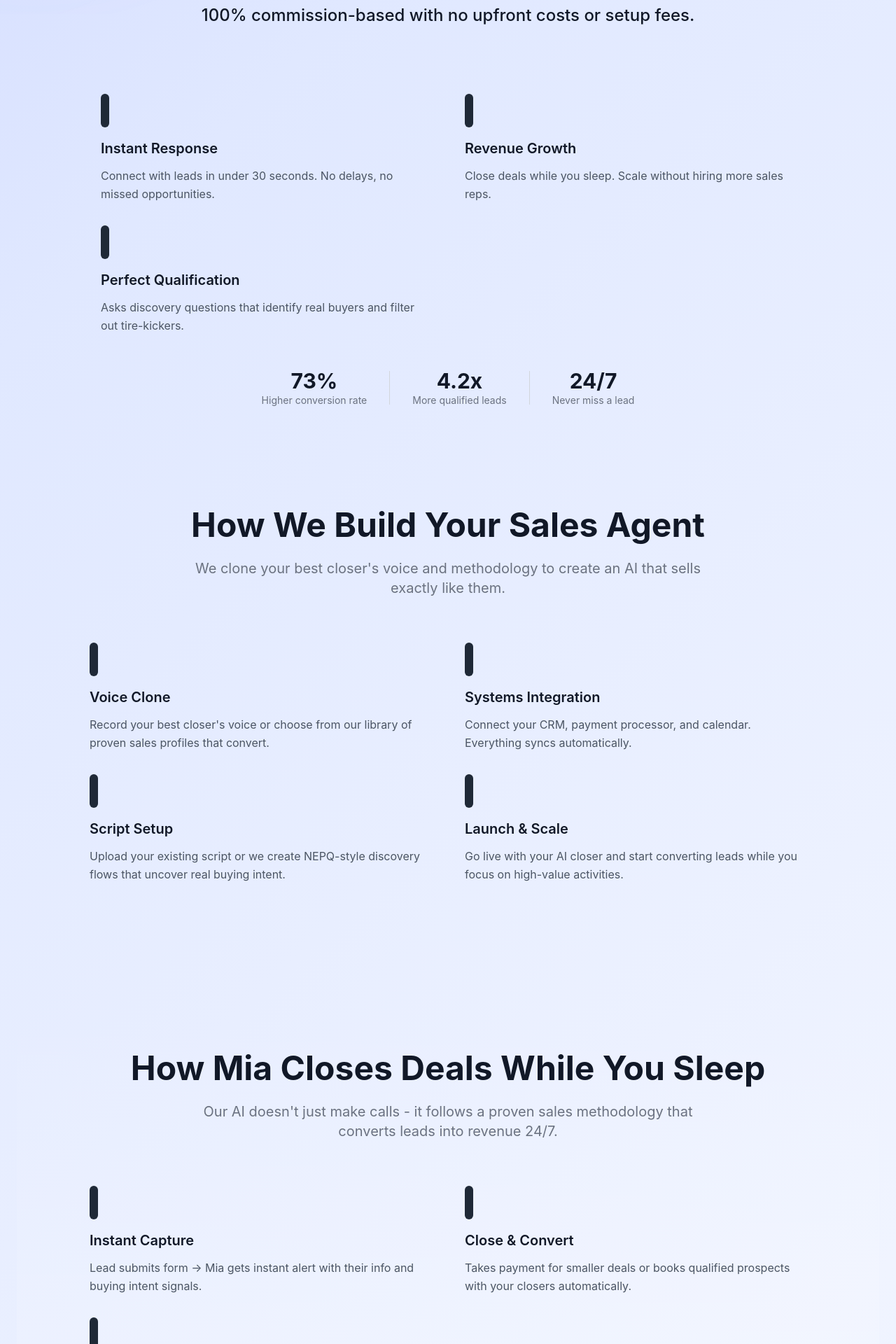
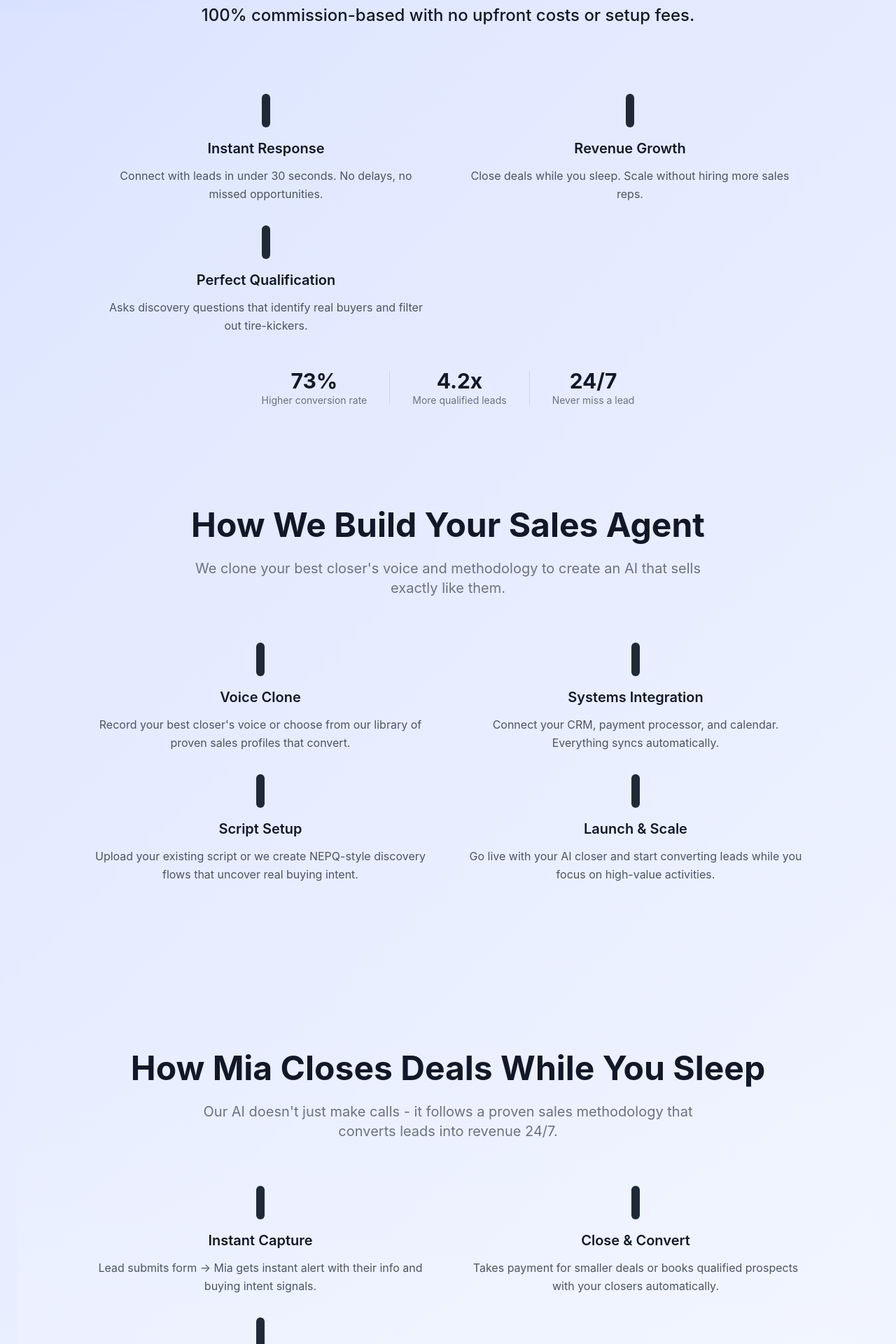
Before and after one commit to thegaltinator/Firelylandingpage, a React (Create React App) app: page / in a window 1280 px wide. Shown: the part 780-2700 px from the top of the page at 70% size. Built offline with nearby package versions, Linux system fonts and the light colour scheme.

Commit message:
Fix text alignment - center all section content including vertical lines, headings, and descriptions

```diff
--- a/src/App.js
+++ b/src/App.js
@@ -297,14 +297,14 @@
           <div className="grid md:grid-cols-2 gap-8 md:gap-12 max-w-5xl mx-auto">
             {/* Benefits 1 & 2 */}
             <div className="space-y-8">
-              <div className="text-left">
-                <div className="w-3 h-12 bg-gray-800 rounded-full mb-4"></div>
+              <div className="text-center">
+                <div className="w-3 h-12 bg-gray-800 rounded-full mb-4 mx-auto"></div>
                 <h3 className="text-xl font-semibold text-gray-900 mb-3">Instant Response</h3>
                 <p className="text-gray-600 leading-relaxed">Connect with leads in under 30 seconds. No delays, no missed opportunities.</p>
               </div>
 
-              <div className="text-left">
-                <div className="w-3 h-12 bg-gray-800 rounded-full mb-4"></div>
+              <div className="text-center">
+                <div className="w-3 h-12 bg-gray-800 rounded-full mb-4 mx-auto"></div>
                 <h3 className="text-xl font-semibold text-gray-900 mb-3">Perfect Qualification</h3>
                 <p className="text-gray-600 leading-relaxed">Asks discovery questions that identify real buyers and filter out tire-kickers.</p>
               </div>
@@ -312,8 +312,8 @@
 
             {/* Benefit 3 */}
             <div className="space-y-8">
-              <div className="text-left">
-                <div className="w-3 h-12 bg-gray-800 rounded-full mb-4"></div>
+              <div className="text-center">
+                <div className="w-3 h-12 bg-gray-800 rounded-full mb-4 mx-auto"></div>
                 <h3 className="text-xl font-semibold text-gray-900 mb-3">Revenue Growth</h3>
                 <p className="text-gray-600 leading-relaxed">Close deals while you sleep. Scale without hiring more sales reps.</p>
               </div>
@@ -369,16 +369,16 @@
                 transition={{ duration: 0.8, delay: 0.2, ease: [0.22, 1, 0.36, 1] }}
                 className="space-y-8"
               >
-                <div className="text-left">
-                  <div className="w-3 h-12 bg-gray-800 rounded-full mb-4"></div>
+                <div className="text-center">
+                  <div className="w-3 h-12 bg-gray-800 rounded-full mb-4 mx-auto"></div>
                   <h3 className="text-xl font-semibold text-gray-900 mb-3">Voice Clone</h3>
                   <p className="text-gray-600 leading-relaxed">
                     Record your best closer's voice or choose from our library of proven sales profiles that convert.
                   </p>
                 </div>
 
-                <div className="text-left">
-                  <div className="w-3 h-12 bg-gray-800 rounded-full mb-4"></div>
+                <div className="text-center">
+                  <div className="w-3 h-12 bg-gray-800 rounded-full mb-4 mx-auto"></div>
                   <h3 className="text-xl font-semibold text-gray-900 mb-3">Script Setup</h3>
                   <p className="text-gray-600 leading-relaxed">
                     Upload your existing script or we create NEPQ-style discovery flows that uncover real buying intent.
@@ -393,16 +393,16 @@
                 transition={{ duration: 0.8, delay: 0.4, ease: [0.22, 1, 0.36, 1] }}
                 className="space-y-8"
               >
-                <div className="text-left">
-                  <div className="w-3 h-12 bg-gray-800 rounded-full mb-4"></div>
+                <div className="text-center">
+                  <div className="w-3 h-12 bg-gray-800 rounded-full mb-4 mx-auto"></div>
                   <h3 className="text-xl font-semibold text-gray-900 mb-3">Systems Integration</h3>
                   <p className="text-gray-600 leading-relaxed">
                     Connect your CRM, payment processor, and calendar. Everything syncs automatically.
                   </p>
                 </div>
 
-                <div className="text-left">
-                  <div className="w-3 h-12 bg-gray-800 rounded-full mb-4"></div>
+                <div className="text-center">
+                  <div className="w-3 h-12 bg-gray-800 rounded-full mb-4 mx-auto"></div>
                   <h3 className="text-xl font-semibold text-gray-900 mb-3">Launch & Scale</h3>
                   <p className="text-gray-600 leading-relaxed">
                     Go live with your AI closer and start converting leads while you focus on high-value activities.
@@ -439,16 +439,16 @@
                 transition={{ duration: 0.8, delay: 0.2, ease: [0.22, 1, 0.36, 1] }}
                 className="space-y-8"
               >
-                <div className="text-left">
-                  <div className="w-3 h-12 bg-gray-800 rounded-full mb-4"></div>
+                <div className="text-center">
+                  <div className="w-3 h-12 bg-gray-800 rounded-full mb-4 mx-auto"></div>
                   <h3 className="text-xl font-semibold text-gray-900 mb-3">Instant Capture</h3>
                   <p className="text-gray-600 leading-relaxed">
                     Lead submits form → Mia gets instant alert with their info and buying intent signals.
                   </p>
                 </div>
 
-                <div className="text-left">
-                  <div className="w-3 h-12 bg-gray-800 rounded-full mb-4"></div>
+                <div className="text-center">
+                  <div className="w-3 h-12 bg-gray-800 rounded-full mb-4 mx-auto"></div>
                   <h3 className="text-xl font-semibold text-gray-900 mb-3">Perfect Pitch</h3>
                   <p className="text-gray-600 leading-relaxed">
                     Mia calls within 30 seconds, sounds exactly like your best closer, follows your proven script.
@@ -463,8 +463,8 @@
                 transition={{ duration: 0.8, delay: 0.4, ease: [0.22, 1, 0.36, 1] }}
                 className="space-y-8"
               >
-                <div className="text-left">
-                  <div className="w-3 h-12 bg-gray-800 rounded-full mb-4"></div>
+                <div className="text-center">
+                  <div className="w-3 h-12 bg-gray-800 rounded-full mb-4 mx-auto"></div>
                   <h3 className="text-xl font-semibold text-gray-900 mb-3">Close & Convert</h3>
                   <p className="text-gray-600 leading-relaxed">
                     Takes payment for smaller deals or books qualified prospects with your closers automatically.
```
